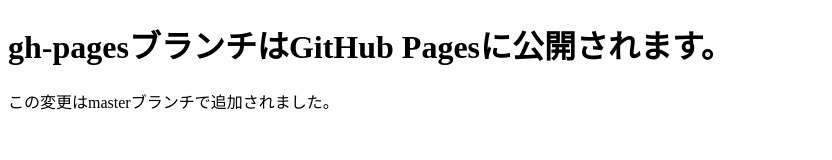
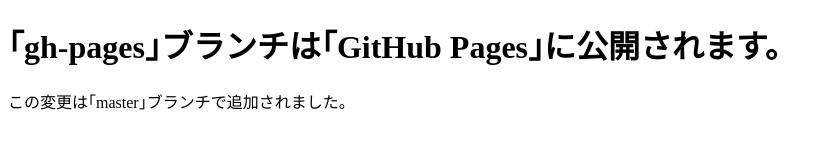
Before and after one commit to harumaki77/git-study, a plain HTML site: page index.html in a window 1280 px wide. Shown: the whole page, without its empty margins (0-832 px from the left). Drawn offline with Linux system fonts and the light colour scheme.

Commit message:
英文字に｢｣を付けた

```diff
--- a/index.html
+++ b/index.html
@@ -5,7 +5,7 @@
     <title>Gitの勉強</title>
 </head>
 <body>
-    <h1>gh-pagesブランチはGitHub Pagesに公開されます。</h1>
-    <p>この変更はmasterブランチで追加されました。</p>
+    <h1>｢gh-pages｣ブランチは｢GitHub Pages｣に公開されます。</h1>
+    <p>この変更は｢master｣ブランチで追加されました。</p>
 </body>
 </html>
```
